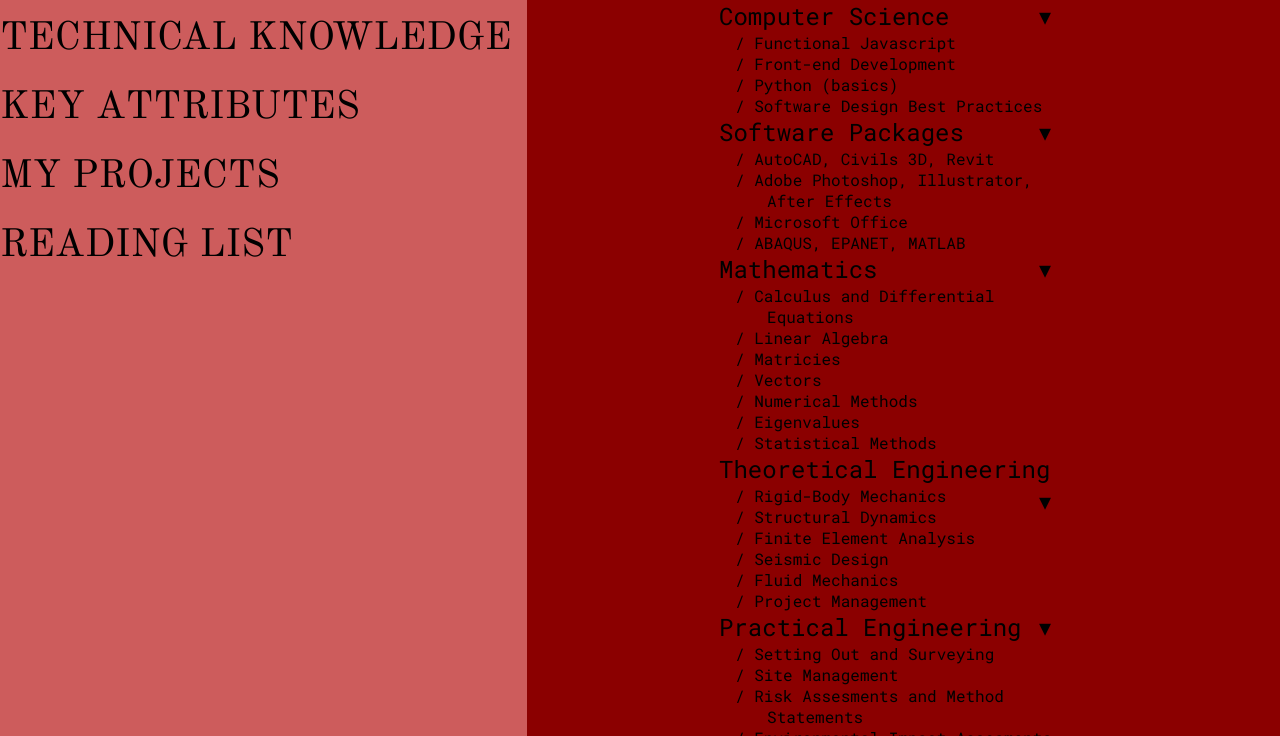
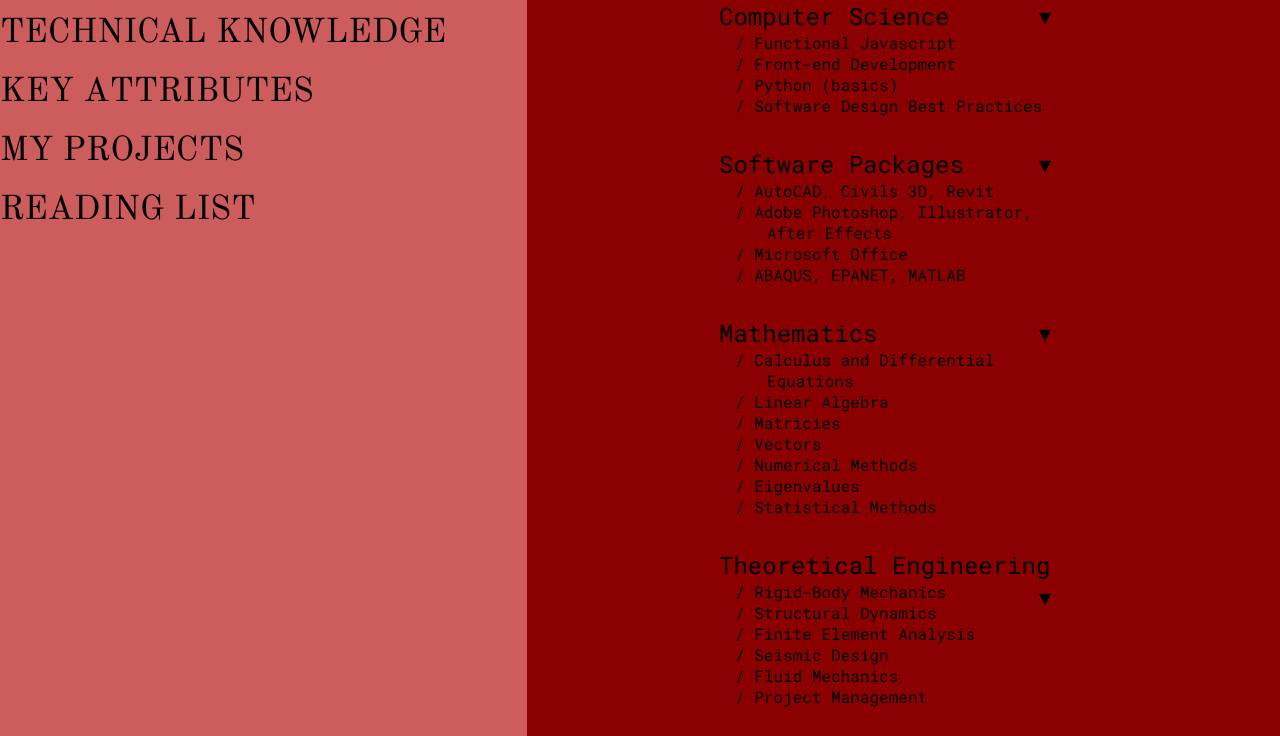
Before and after one commit to spyro254/myPortfolio, a plain HTML site: page index.html in a window 1280 px wide. Both pictures are taken after a click on the element "Technical Knowledge". Shown: the top 736 px of the page. Drawn offline with nearby package versions, Linux system fonts and the light colour scheme; a web font is replaced by a local one.

Commit message:
working on js toggle events and clearing div classes

```diff
--- a/assets/css/base.css
+++ b/assets/css/base.css
@@ -29,7 +29,6 @@
 .heading-container:hover {
     flex-basis: 100%;
     font-size: 3rem;
-
 }
 
 .heading {
@@ -43,8 +42,25 @@
     padding: 0 15%;
 }
 
+.content {
+    display: none;
+}
+
+.content--open {
+    display: block;
+}
+
 .content__heading {
     font-size: 1.5rem;
+    cursor: pointer;
+}
+
+.content__body {
+    padding-bottom: 2rem;
+}
+
+.content__body:last-child {
+    padding-bottom: 0;
 }
 
 .content__heading::after {
--- a/assets/js/script.js
+++ b/assets/js/script.js
@@ -0,0 +1,19 @@
+let assignContentHeadings = () => {
+
+}
+
+let assignHeadings = () => {
+    let headingsList = document.querySelectorAll('.heading');
+//    let contentHeadingsList = document.querySelectorAll('.')
+    for (i = 0; i < headingsList.length; i++) {
+        let currentHeading = headingsList[i].innerHTML.toLowerCase().trim().split(' ').join('-');
+        headingsList[i].addEventListener('click', function() {
+
+            document.querySelector('#' + currentHeading).classList.toggle('content--open');
+        })
+    }
+}
+
+window.onload = function() {
+    assignHeadings();
+}
--- a/index.html
+++ b/index.html
@@ -12,16 +12,16 @@
     <div class="main-container">
         <div class="heading-container">
             <div class="heading">
-                <h3>Technical Knowledge</h3>
+                Technical Knowledge
             </div>
             <div class="heading">
-                <h3>Key Attributes</h3>
+                Key Attributes
             </div>
             <div class="heading">
-                <h3>My Projects</h3>
+                My Projects
             </div>
             <div class="heading">
-                <h3>Reading List</h3>
+                Reading List
             </div>
         </div>
         <div class="content-container">
```
